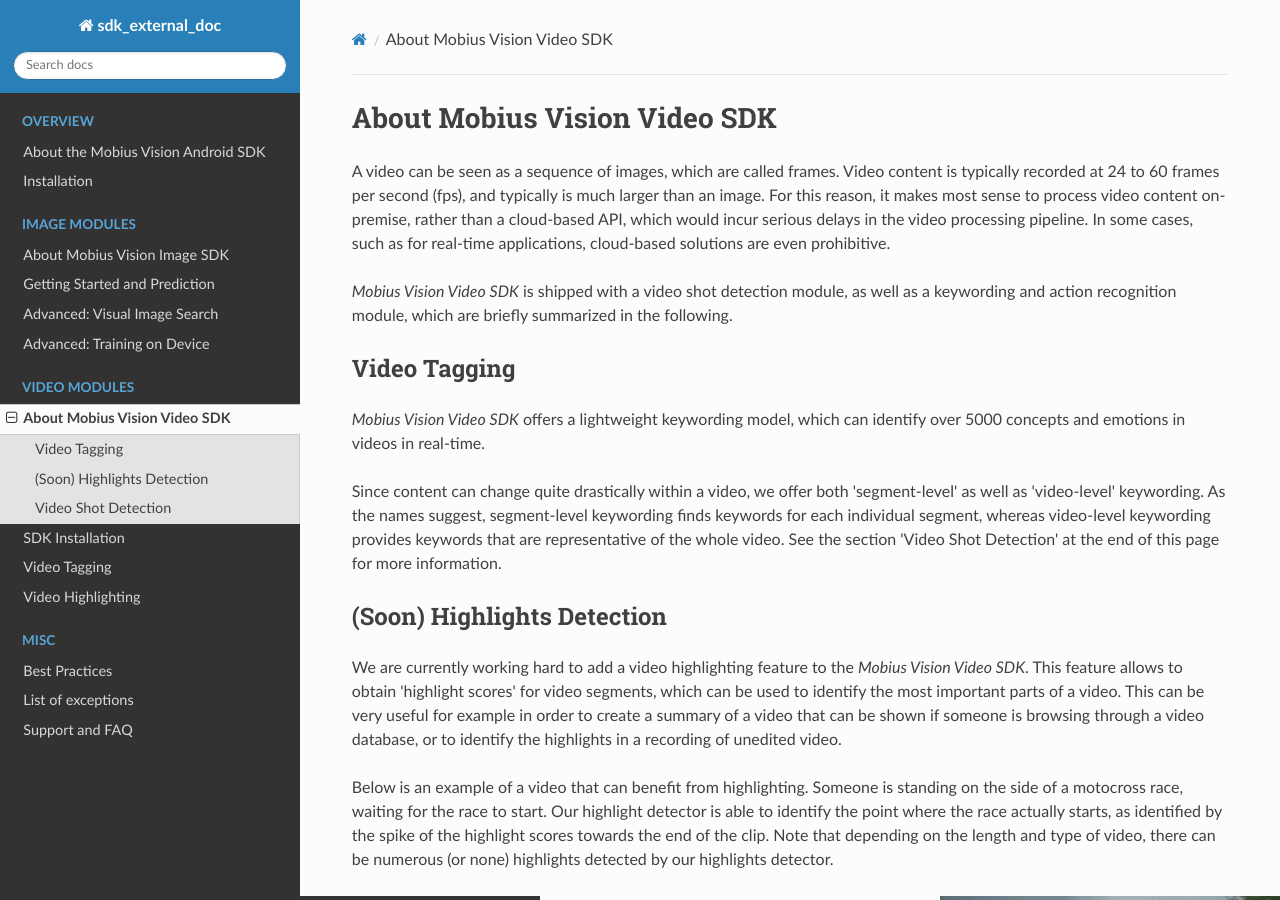
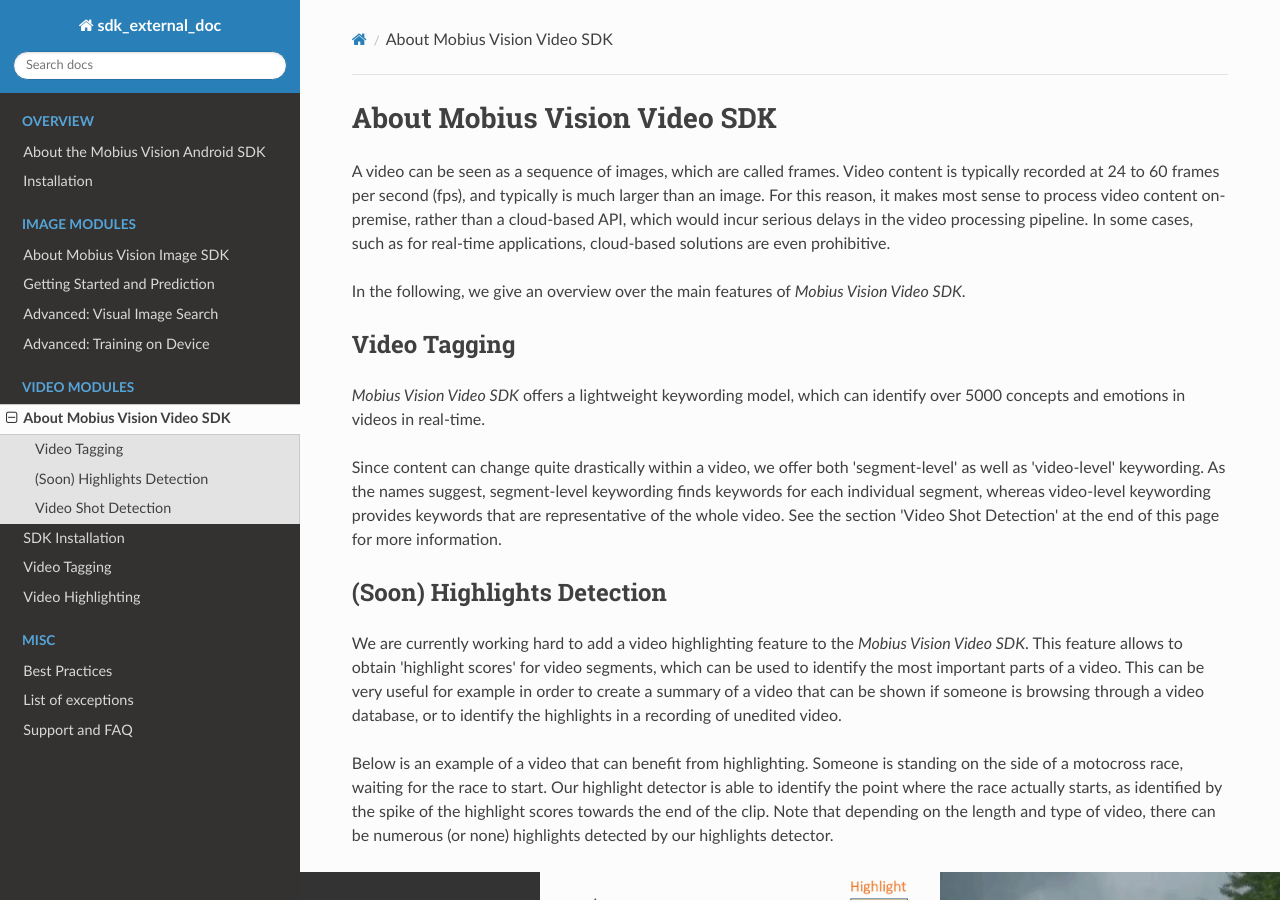
Before and after one commit to mobiusml/external-doc-test, a Sphinx documentation site: the page built from source/video_about-tech.rst, in a window 1280 px wide and 900 px high. Built offline with Sphinx 7.4.7 and the Read the Docs theme 2.0.0, drawn with Linux system fonts in a browser that asks for light colours; formulas are drawn with MathJax 3; grey boxes are pictures that could not be loaded.

Commit message:
Minor changes in introduction

```diff
--- a/source/video_about-tech.rst
+++ b/source/video_about-tech.rst
@@ -3,7 +3,7 @@
 
 A video can be seen as a sequence of images, which are called frames. Video content is typically recorded at 24 to 60 frames per second (fps), and typically is much larger than an image. For this reason, it makes most sense to process video content on-premise, rather than a cloud-based API, which would incur serious delays in the video processing pipeline. In some cases, such as for real-time applications, cloud-based solutions are even prohibitive.
 
-|mobvis_video| is shipped with a video shot detection module, as well as a keywording and action recognition module, which are briefly summarized in the following.
+In the following, we give an overview over the main features of |mobvis_video|.
 
 
 Video Tagging
@@ -31,6 +31,7 @@
     </div>
 
 
+
 Video Shot Detection
 --------------------
 
```
